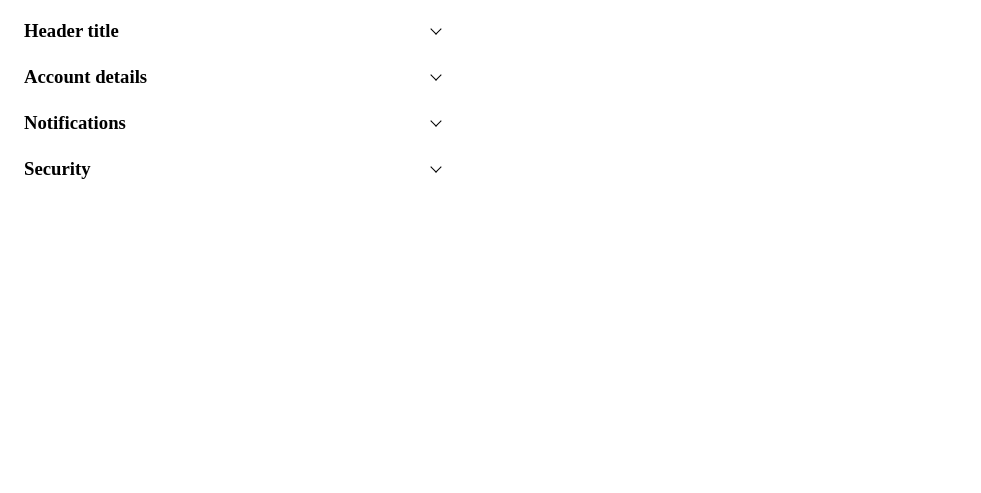
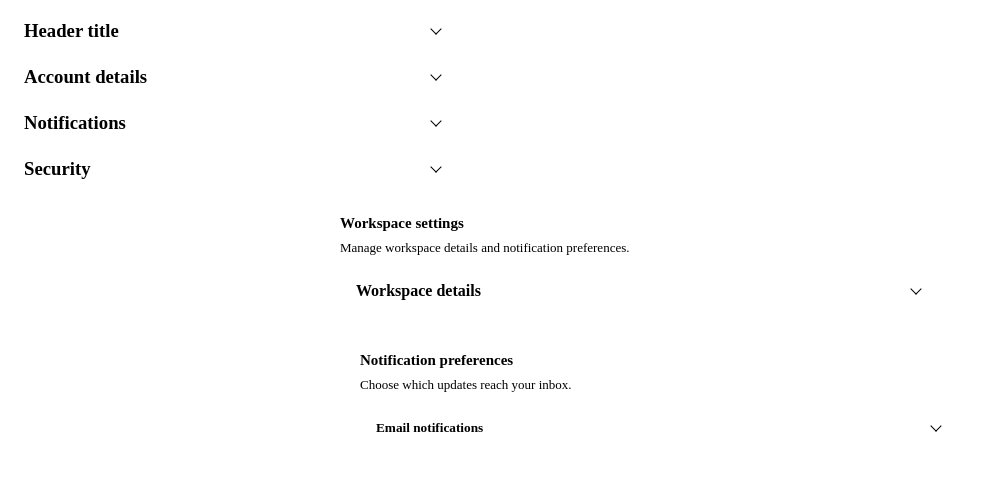
Before and after one commit to monzanifabio/components-playground, a website built with Vite: page components/accordion/index.html in a window 1280 px wide. Shown: the whole page, without its empty margins (0-981 px from the left). Built offline with nearby package versions, Linux system fonts and the light colour scheme.

Commit message:
Add nested accordion examples and enhance styling for example cards

```diff
--- a/components/accordion/index.html
+++ b/components/accordion/index.html
@@ -60,4 +60,44 @@
   </section>
 </demo>
 
+<demo title="Examples" layout="fill">
+  <article class="accordion-example-card">
+    <h3 class="accordion-example-title">Workspace settings</h3>
+    <p class="accordion-example-description">Manage workspace details and notification preferences.</p>
+
+    <article class="accordion-item">
+      <h4 class="accordion-heading">
+        <button class="accordion-trigger" id="workspace-trigger" type="button" aria-expanded="false" aria-controls="workspace-panel">
+          <span>Workspace details</span>
+          <span class="accordion-chevron" aria-hidden="true"></span>
+        </button>
+      </h4>
+      <section class="accordion-panel" id="workspace-panel" aria-labelledby="workspace-trigger" aria-hidden="true" inert>
+        <div class="accordion-panel-inner">
+          <p>Set the workspace name and choose who can access it.</p>
+        </div>
+      </section>
+    </article>
+
+    <article class="accordion-example-card accordion-example-card--nested">
+      <h4 class="accordion-example-title">Notification preferences</h4>
+      <p class="accordion-example-description">Choose which updates reach your inbox.</p>
+
+      <article class="accordion-item">
+        <h5 class="accordion-heading">
+          <button class="accordion-trigger" id="email-trigger" type="button" aria-expanded="false" aria-controls="email-panel">
+            <span>Email notifications</span>
+            <span class="accordion-chevron" aria-hidden="true"></span>
+          </button>
+        </h5>
+        <section class="accordion-panel" id="email-panel" aria-labelledby="email-trigger" aria-hidden="true" inert>
+          <div class="accordion-panel-inner">
+            <p>Choose which updates are sent to your inbox.</p>
+          </div>
+        </section>
+      </article>
+    </article>
+  </article>
+</demo>
+
 <script type="module" src="./main.js"></script>
--- a/components/accordion/style.css
+++ b/components/accordion/style.css
@@ -12,6 +12,35 @@
   align-self: start;
   gap: 0;
   width: min(452px, 100%);
+}
+
+.accordion-example-card {
+  width: min(600px, 100%);
+  margin: 0 auto;
+  padding: 20px;
+  border: 1px solid var(--border-subtle);
+  border-radius: 8px;
+  background: var(--surface-primary);
+}
+
+.accordion-example-card--nested {
+  width: 100%;
+  margin-top: 16px;
+}
+
+.accordion-example-title {
+  margin: 0;
+  color: var(--foreground-primary);
+  font-size: 15px;
+  font-weight: 600;
+  line-height: 22px;
+}
+
+.accordion-example-description {
+  margin: 4px 0 12px;
+  color: var(--foreground-secondary);
+  font-size: 13px;
+  line-height: 19px;
 }
 
 .accordion-list:has(> .accordion-item ~ .accordion-item) {
```
